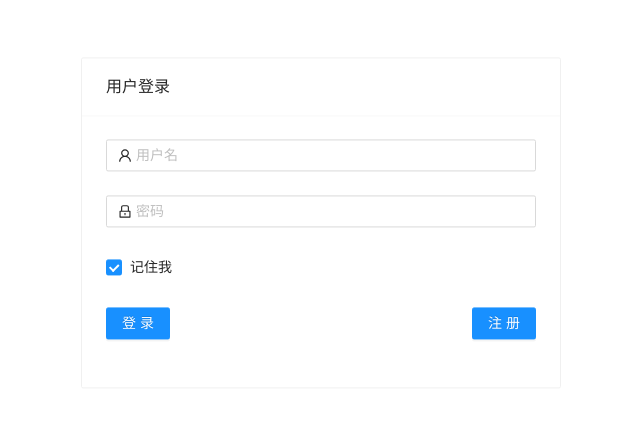
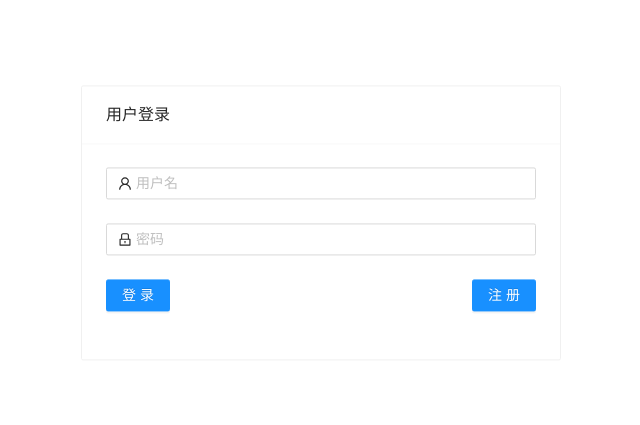
Before and after one commit to DAIYOUSHENHU/we-share-react, a React app: page / in a window 1280 px wide. Shown: the part 177-602 px from the top of the page, without its empty margins (319-959 px from the left). Built offline with nearby package versions, Linux system fonts and the light colour scheme.

Commit message:
[feature] add proxy

```diff
--- a/package.json
+++ b/package.json
@@ -28,6 +28,7 @@
     "file-loader": "^6.2.0",
     "fs-extra": "^10.0.0",
     "html-webpack-plugin": "^5.5.0",
+    "http-proxy-middleware": "^2.0.4",
     "identity-obj-proxy": "^3.0.0",
     "jest": "^27.4.3",
     "jest-resolve": "^27.4.2",
--- a/src/api/login.js
+++ b/src/api/login.js
@@ -0,0 +1,9 @@
+import request from '@/utils/request'
+
+export function login(data) {
+  return request({
+    url: '/api/v1/login',
+    method: 'post',
+    data
+  })
+}
--- a/src/api/register.js
+++ b/src/api/register.js
@@ -0,0 +1,9 @@
+import request from '@/utils/request'
+
+export function register(data) {
+  return request({
+    url: '/api/v1/register',
+    method: 'post',
+    data
+  })
+}
--- a/src/utils/request.js
+++ b/src/utils/request.js
@@ -2,7 +2,7 @@ import axios from "axios";
 import { getToken } from "./auth";
 
 const instance = axios.create({
-  baseURL: "http://pvykc3.natappfree.cc:9632",
+  baseURL: process.env.BASE_API,
   timeout: 5000,
 });
 
@@ -35,39 +35,40 @@ instance.interceptors.response.use(
   }
 );
 
-/**
- * get请求
- * @param {*} url     请求地址
- * @param {*} params  url参数
- */
-export function get(url, params) {
-  return instance.get(url, {
-    params,
-  });
-}
+// /**
+//  * get请求
+//  * @param {*} url     请求地址
+//  * @param {*} params  url参数
+//  */
+// export function get(url, params) {
+//   return instance.get(url, {
+//     params,
+//   });
+// }
 
-/**
- * post请求
- * @param {*} url     请求地址
- * @param {*} data    数据
- */
-export function post(url, data) {
-  return instance.post(url, data);
-}
+// /**
+//  * post请求
+//  * @param {*} url     请求地址
+//  * @param {*} data    数据
+//  */
+// export function post(url, data) {
+//   return instance.post(url, data);
+// }
 
-/**
- * put请求
- * @param {*} url     请求地址
- * @param {*} data    数据
- */
-export function put(url, data) {
-  return instance.put(url, data);
-}
+// /**
+//  * put请求
+//  * @param {*} url     请求地址
+//  * @param {*} data    数据
+//  */
+// export function put(url, data) {
+//   return instance.put(url, data);
+// }
 
-/**
- * delete请求
- * @param {*} url   请求地址
- */
-export function del(url) {
-  return instance.delete(url);
-}
+// /**
+//  * delete请求
+//  * @param {*} url   请求地址
+//  */
+// export function del(url) {
+//   return instance.delete(url);
+// }
+export default instance
--- a/src/views/login/Login.js
+++ b/src/views/login/Login.js
@@ -1,40 +1,32 @@
-// import { useNavigate } from 'react-router-dom'
-
-// export default function Login() {
-//   const navigate = useNavigate();
-//   const goLayoutHandler = () => {
-//     navigate('/layout')
-// }
-//   return (
-//     <>
-//     <div>Login</div>
-//     <p>这是登录页!  Login</p>
-//     <button onClick={goLayoutHandler}>登录</button>
-//     </>
-
-//   )
-// }
+import { useEffect } from 'react'
 
 import { useNavigate } from "react-router-dom";
-import { Form, Input, Button, Checkbox, Card, message } from "antd";
+import { Form, Input, Button, Card, message } from "antd";
 import { UserOutlined, LockOutlined } from "@ant-design/icons";
-import { setToken } from "@/utils/auth";
-import { loginApi } from "@/api/login";
+import { getToken, setToken } from "@/utils/auth";
+import { login } from "@/api/login";
 import "./Login.css";
 
 export default function Login() {
   const navigate = useNavigate();
+  useEffect(() => {
+    let token =  getToken()
+    if (token == "login") {
+      navigate("/layout/dashboard")
+    }
+  })
+
   const onFinish = (values) => {
     if (values) {
-      loginApi({
-        userName: values.username,
-        password: values.password,
+      login({
+        "username": values.username,
+        "pwd": values.password,
       })
         .then((res) => {
-          if (res.code === "success") {
+          if (res.msg === "ok") {
             message.success("登录成功");
             setToken(res.token);
-            navigate("/admin");
+            navigate("/layout/dashboard");
           } else {
             message.info(res.message);
           }
@@ -87,11 +79,7 @@ export default function Login() {
             placeholder="密码"
           />
         </Form.Item>
-        <Form.Item>
-          <Form.Item name="remember" valuePropName="checked" noStyle>
-            <Checkbox>记住我</Checkbox>
-          </Form.Item>
-        </Form.Item>
+
         <Form.Item>
           <Button
             type="primary"
--- a/src/views/register/Register.js
+++ b/src/views/register/Register.js
@@ -1,8 +1,7 @@
 import { useNavigate } from "react-router-dom";
 import { Form, Input, Button, Card, message } from "antd";
 import { UserOutlined, LockOutlined } from "@ant-design/icons";
-import { setToken } from "@/utils/auth";
-import { loginApi } from "@/api/login";
+import { register } from "@/api/register";
 import "./Register.css";
 
 export default function Register() {
@@ -11,21 +10,20 @@ export default function Register() {
   const onFinish = (values) => {
     console.log(values);
     if (values) {
-      loginApi({
-        userName: values.username,
-        password: values.password,
+      register({
+        "username": values.username,
+        "pwd": values.password,
       })
         .then((res) => {
-          if (res.code === "success") {
-            message.success("登录成功");
-            setToken(res.token);
-            navigate("/admin");
+          if (res.msg === "ok") {
+            message.success("注册成功");
+            navigate("/login");
           } else {
-            message.info(res.message);
+            message.info("注册失败");
           }
         })
         .catch(() => {
-          message.error("用户不存在");
+          message.error("注册失败");
         });
     }
   };
```
Also changed, not shown: src/setupProxy.js (added, +14 -0 lines).
